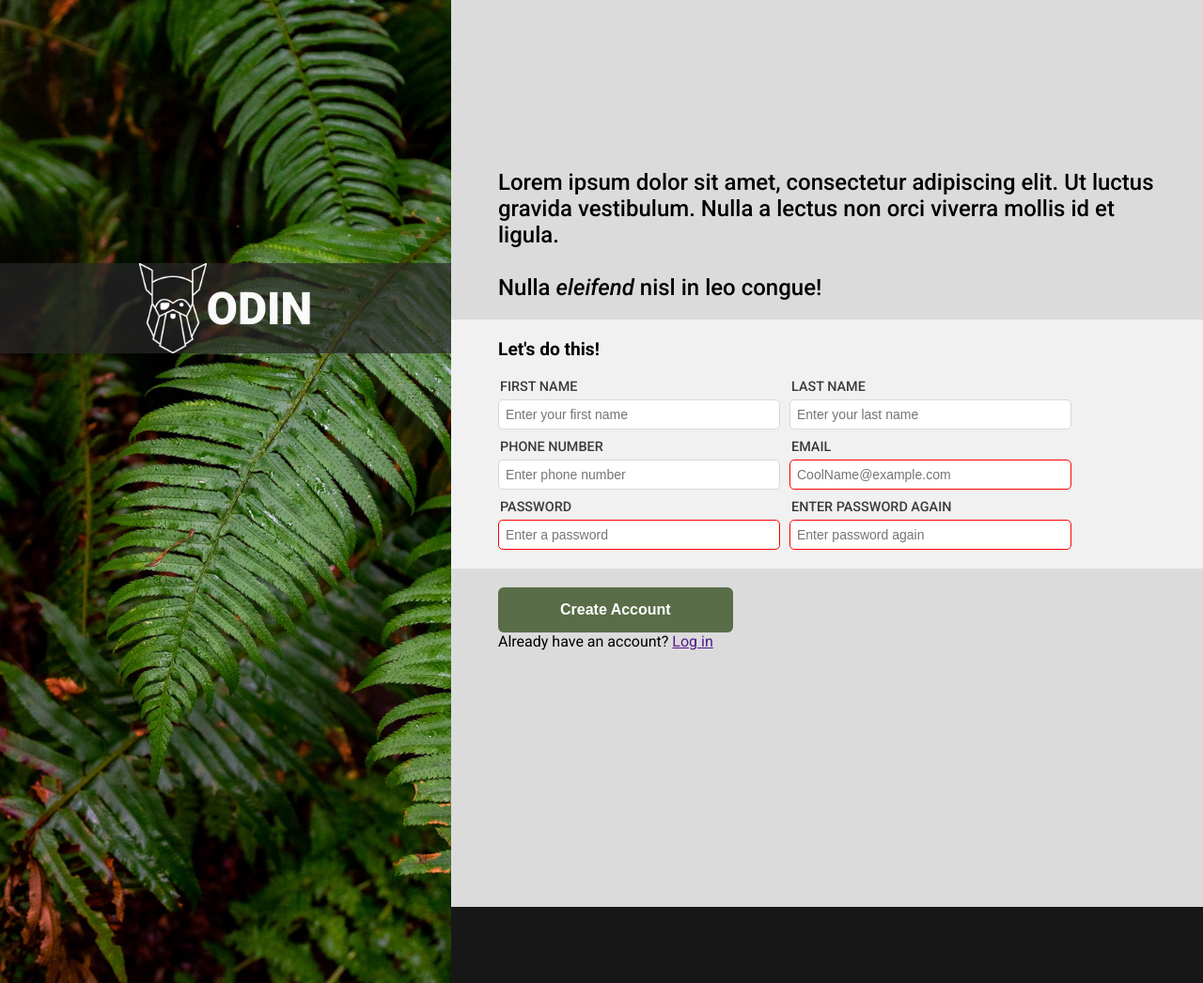
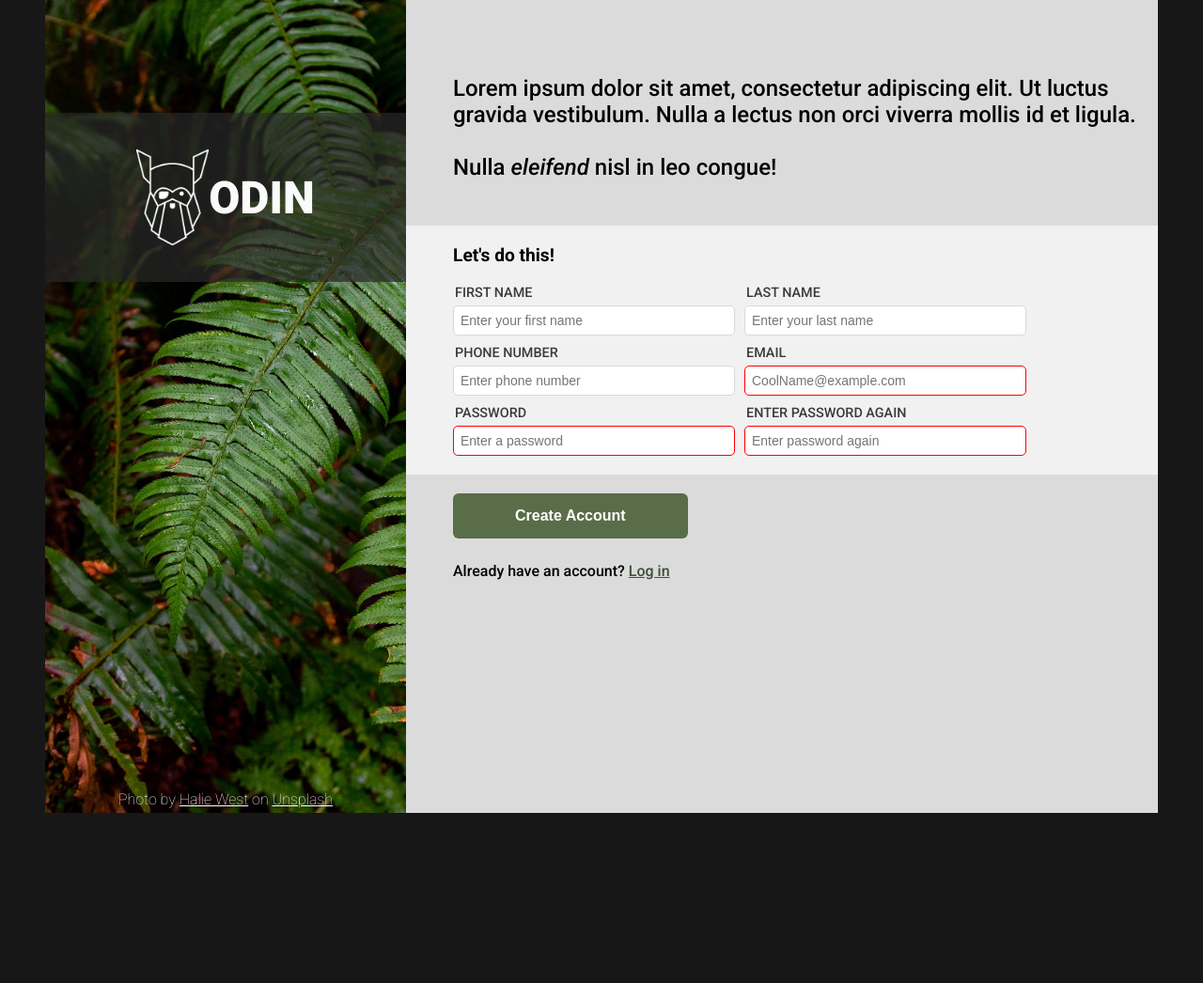
Before and after one commit to mypaxpax/SignUp, a plain HTML site: page index.html in a window 1280 px wide. Shown: the whole page at 94% size. After the commit the page ends 865 px from the top, so only its background shows below. Drawn offline with Linux system fonts and the light colour scheme.

Commit message:
Link styling and flexbox adjustments

```diff
--- a/index.html
+++ b/index.html
@@ -18,6 +18,7 @@
             <img src="./images/odin-lined.png">
             <p class="logoText">ODIN</p>
         </div>
+        <p class="photoCredits">Photo by <a class="photoCredits" href="">Halie West</a> on <a class="photoCredits" href="">Unsplash</a></p>
     </div>
     <form action="#" method="get">
         <div class="formContainer">
@@ -83,7 +84,7 @@
 
             <div class="bottomRightBox">
                 <button class="createButton">Create Account</button>
-                <p>Already have an account? <a href="">Log in</a></p>
+                <p class="login">Already have an account? <a class="login" href="">Log in</a></p>
             </div>
         </div>
     </form>
--- a/styles/style.css
+++ b/styles/style.css
@@ -29,9 +29,8 @@ body {
 
 .topRightBox {
     background-color: rgb(219, 219, 219);
-    padding-top: 180px;
+    padding-top: 10vh;
     padding-left: 50px;
-    padding-right: 50px;
     height: 20vh;
 
 }
@@ -55,18 +54,24 @@ body {
 
 .rightPhotoContainer {
     display: flex;
-    justify-content: center;
+    justify-content: space-between;
+    flex-direction: column;
+    align-items: center;
     background: url(../images/leaf.jpg) no-repeat;
     background-size: cover;
+    width: 30vw;
 
 }
 
 .logoBox {
     display: flex;
+    align-self: flex-end;
     justify-content: center;
     align-items: center;
-    margin: 280px 0px 670px 0px;
+    margin-top: 15vh;
+    height: 180px;
     background-color: rgb(41, 41, 41, .7);
+    width: 100%;
 
 }
 
@@ -81,6 +86,16 @@ body {
     font-weight: 500;
 }
 
+.photoCredits,
+a.photoCredits:link,
+a.photoCredits:visited{
+    color: white;
+    padding-bottom: 5px;
+    font-weight: 200;
+}
+
+
+
 .formHeadline {
     width: 100%;
     padding-bottom: 10px;
@@ -89,7 +104,7 @@ body {
 }
 
 img {
-    width: 15%;
+    width: 20%;
 }
 
 .createButton {
@@ -106,6 +121,18 @@ img {
 .createButton:hover {
     background-color: #405033;
 }
+
+
+.login {
+    padding-top: 25px;
+    font-weight: 500;
+}
+
+a.login:link,
+a.login:visited {
+    color: #405033;
+}
+
 
 .formContent {
     display: flex;
```
